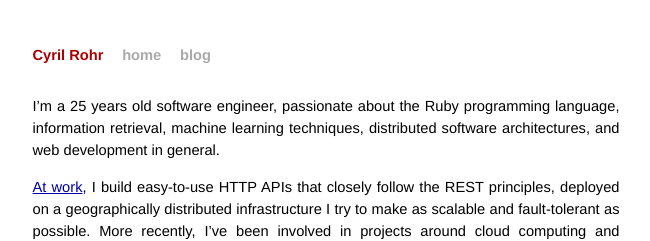
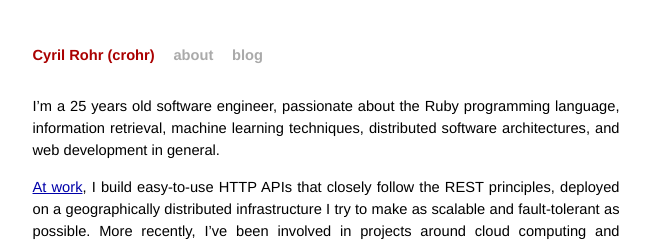
Before and after one commit to crohr/crohr.github.com, a Jekyll site: the page built from index.md, in a window 1280 px wide and 900 px high. Shown: the top 241 px of the window, without its empty margins (314-964 px from the left). Built offline with Jekyll 4.4.1, drawn with Linux system fonts in a browser that asks for light colours.

Commit message:
Cosmetic fixes: add 'crohr' to page title.

```diff
--- a/_layouts/default.html
+++ b/_layouts/default.html
@@ -17,8 +17,8 @@
 
 <div class="site">
   <div class="title">
-    <a href="/">Cyril Rohr</a>
-    <a class="extra" href="/">home</a>
+    <a href="/">Cyril Rohr (crohr)</a>
+    <a class="extra" href="/">about</a>
     <a class="extra" href="/blog">blog</a>
   </div>
 
```
